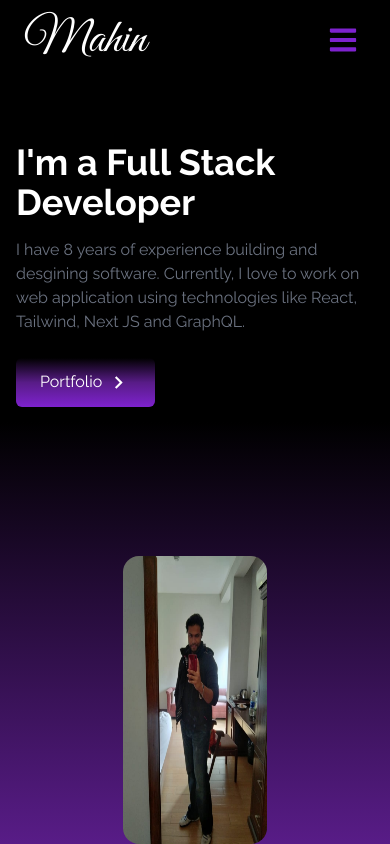
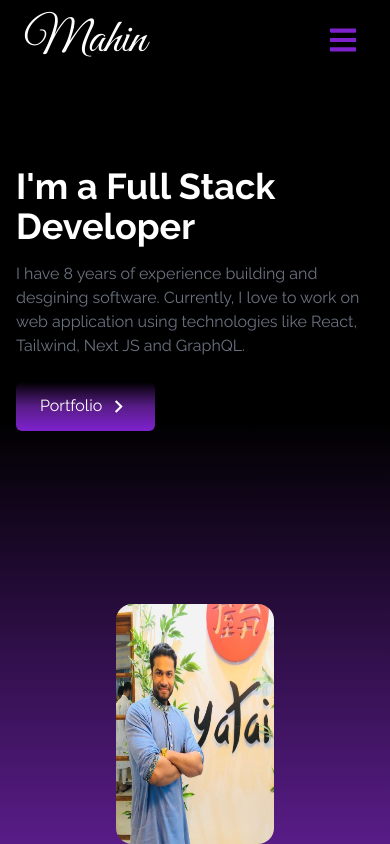
Before and after one commit to capmahin/My-Developer-Portfolio, a React (Create React App) app: page / in a window 390 px wide. Built offline with nearby package versions, Linux system fonts and the light colour scheme.

Commit message:
add hight

```diff
--- a/src/components/Home.jsx
+++ b/src/components/Home.jsx
@@ -42,7 +42,7 @@ const Home = () => {
           <img
             src={HeroImage}
             alt="my profile"
-            className="rounded-2xl mx-auto h-72 w-2/3 md:w-full"
+            className="rounded-2xl mx-auto h-60 w-2/3 md:w-full md:h-80"
           />
         </div>
       </div>
```
Also changed, not shown: src/assets/heroImage.jpg.
